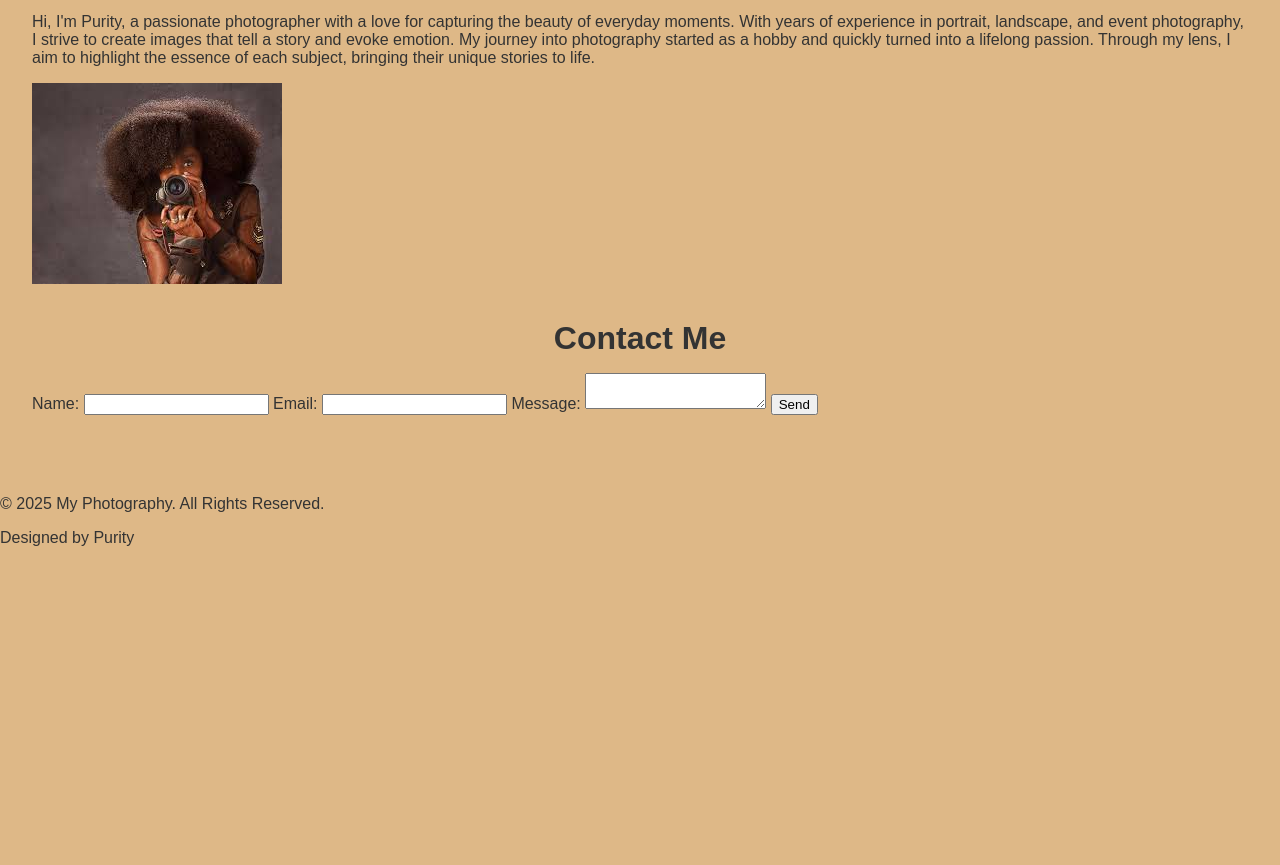
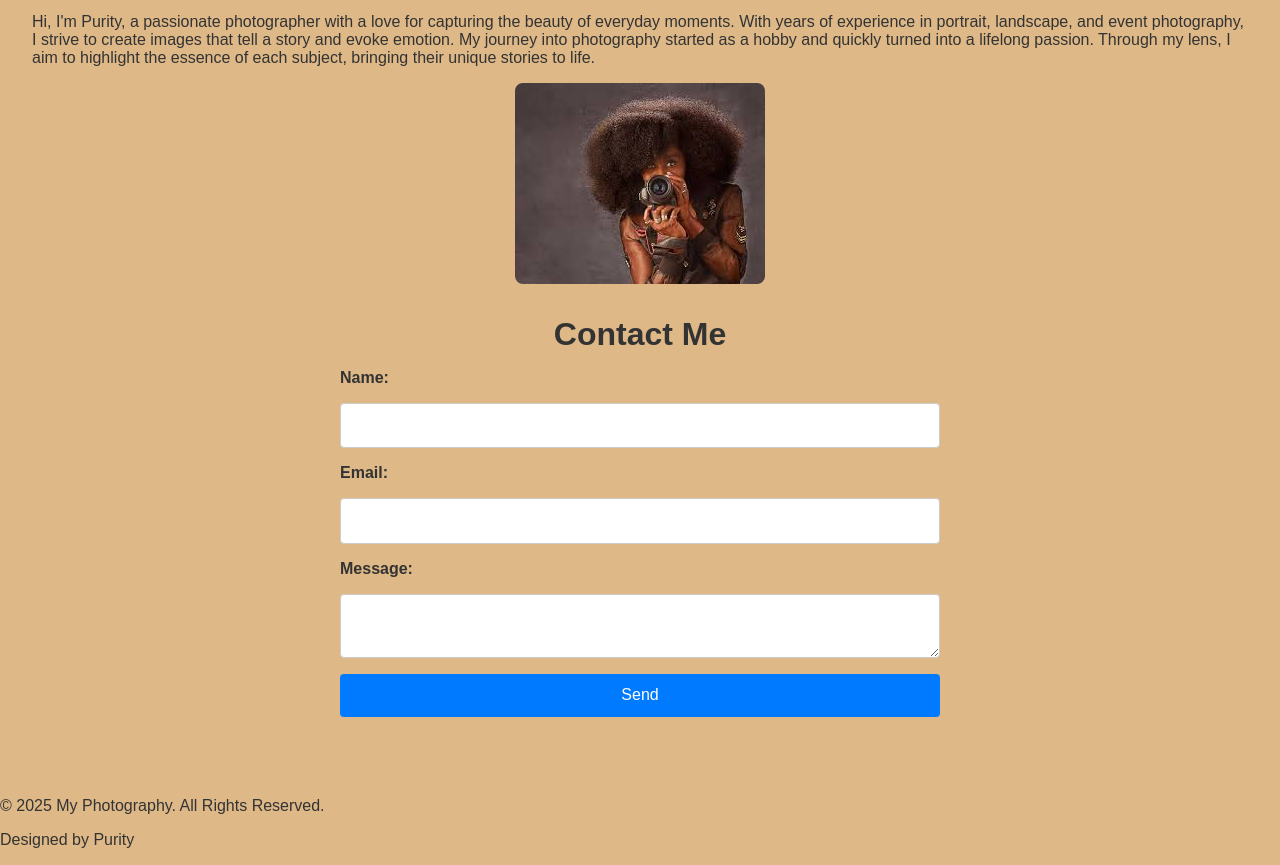
Before and after one commit to PrincessOkaroni/Photography-website, a plain HTML site: page index.html in a window 1280 px wide. Shown: the part 664-1529 px from the top of the page. Before the commit the page ends 1227 px from the top, so only its background shows below. Drawn offline with Linux system fonts and the light colour scheme.

Commit message:
styled the form

```diff
--- a/css/style.css
+++ b/css/style.css
@@ -74,3 +74,49 @@ h2 {
   height: auto;
   border-radius: 8px;
 }
+
+#about img {
+  display: block;
+  margin: 1rem auto;
+  max-width: 100%;
+  border-radius: 8px;
+}
+
+form {
+  display: flex;
+  flex-direction: column;
+  gap: 1rem;
+  max-width: 600px;
+  margin: 0 auto;
+}
+
+form label {
+  font-weight: bold;
+}
+
+form input,
+form textarea,
+form button {
+  padding: 0.8rem;
+  font-size: 1rem;
+  border: 1px solid #ccc;
+  border-radius: 4px;
+}
+
+form input:focus,
+form textarea:focus {
+  border-color: #007bff;
+  outline: none;
+}
+
+form button {
+  background-color: #007bff;
+  color: white;
+  border: none;
+  cursor: pointer;
+  transition: background-color 0.3s;
+}
+
+form button:hover {
+  background-color: #0056b3;
+}
```
